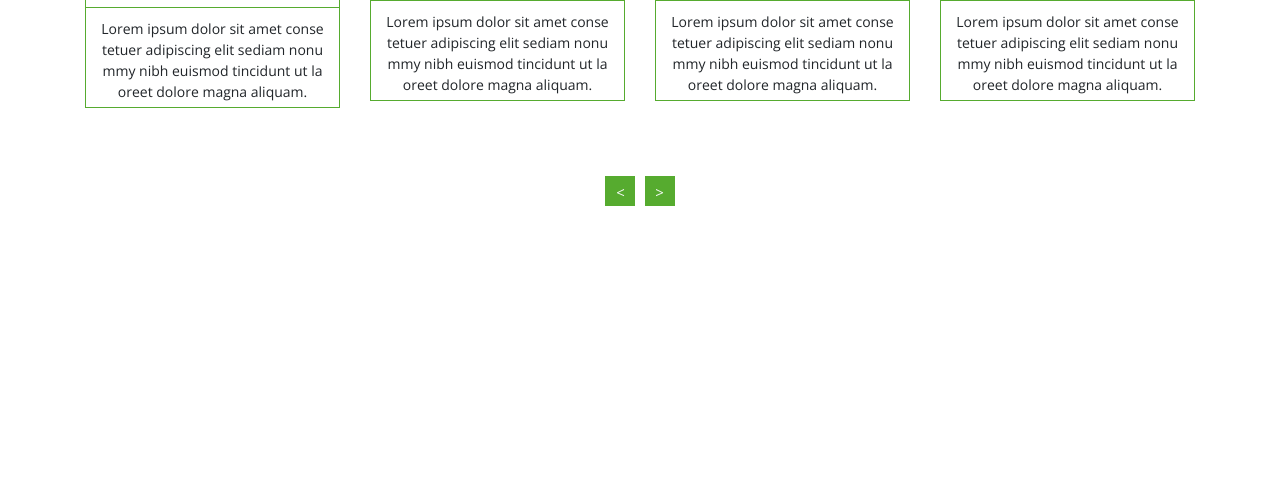
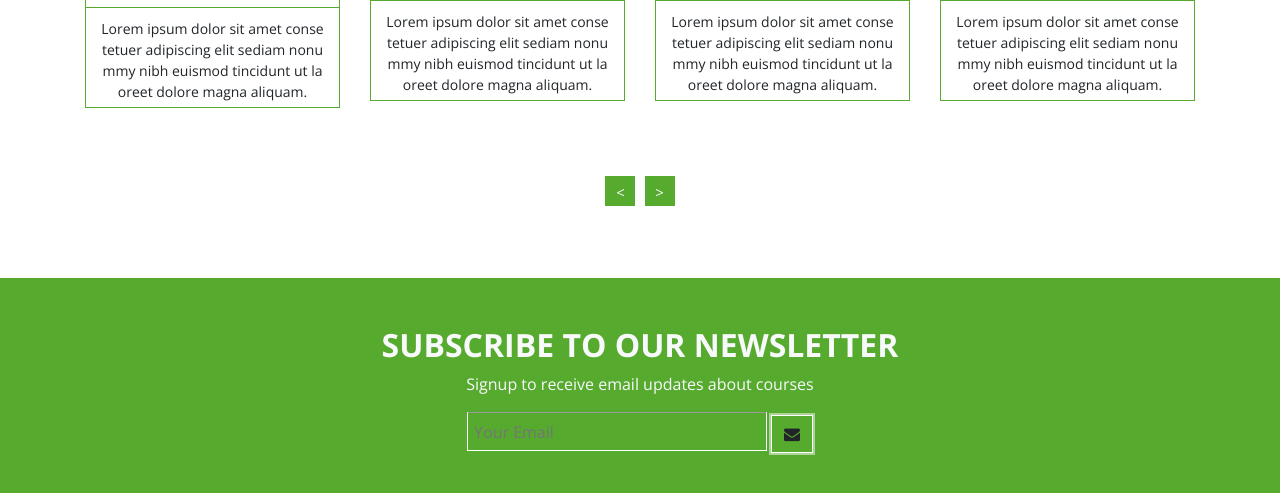
Before and after one commit to sanaullah2k16/hw-psd-to-html, a plain HTML site: page index.html in a window 1280 px wide. Shown: the part 2134-2627 px from the top of the page. Before the commit the page ends 2340 px from the top, so only its background shows below. Drawn offline with nearby package versions, Linux system fonts and the light colour scheme.

Commit message:
Nwesletter

```diff
--- a/css/style.css
+++ b/css/style.css
@@ -376,7 +376,19 @@ padding-right: 10px;
 /*****************************************************************
 			Newsletter CSS Start
 ******************************************************************/
+.cta-email{
+	height: 39px;
+	width: 300px;
+	background-color:#56ab2f;
+	border:1px solid #fff;
+	border-top:inset 1px;
 
+}
+.cta-button{
+	border:1px solid  #fff;
+	outline: 2px solid rgba(255,255,255,.5);
+
+}
 
 /*****************************************************************
 			Newsletter CSS End
--- a/index.html
+++ b/index.html
@@ -287,11 +287,31 @@
 						</a>
 
 				</div>
+				<br>
+				<br>
+				<br>
 
 
 
 
 		<!-- Our Teachers end -->
+		<!-- Newsletter  start-->
+
+		<section class="cta py-5 primary-bg">
+				<div class="container">
+					<h2 class="text-center text-light font-weight-bolder">SUBSCRIBE TO OUR NEWSLETTER</h2>
+					<p class="text-center text-light">Signup to receive email updates about courses</p>
+					<form action="#" method="post" class="text-center">
+						<input type="email" name="email" class="cta-email " placeholder=" Your Email " />
+						<button class="btn btn- rounded-0 cta-button" type="submit">
+						<i class="fa fa-envelope" aria-hidden="true"></i>
+						</button>
+					</form>
+				</div>
+			</section>
+
+		<!-- Newsletter  end-->
+
 
 
 
```
Also changed, not shown: img/gallery/g-1.png (added), img/gallery/g-2.png (added), img/gallery/g-3.png (added).
